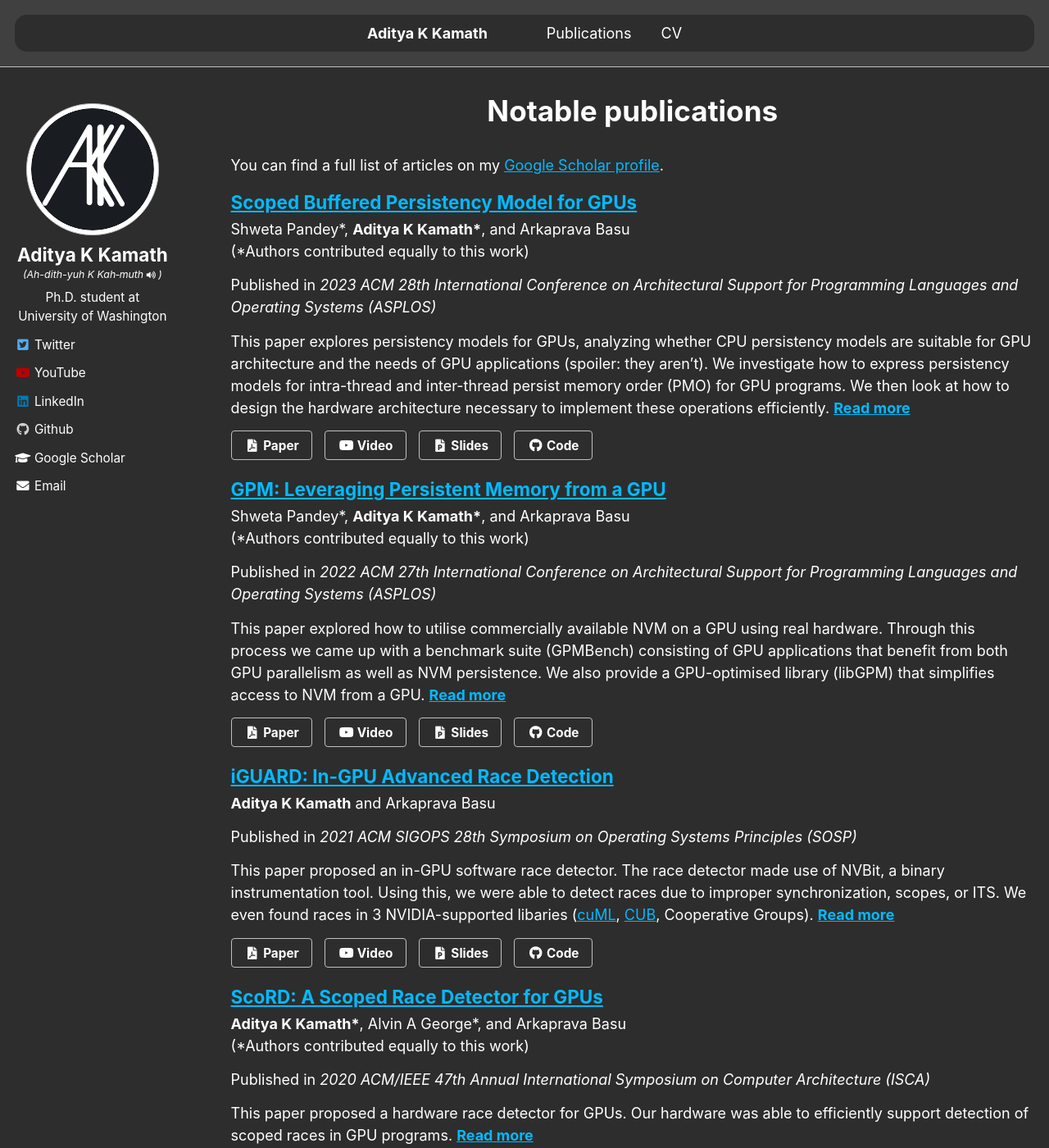
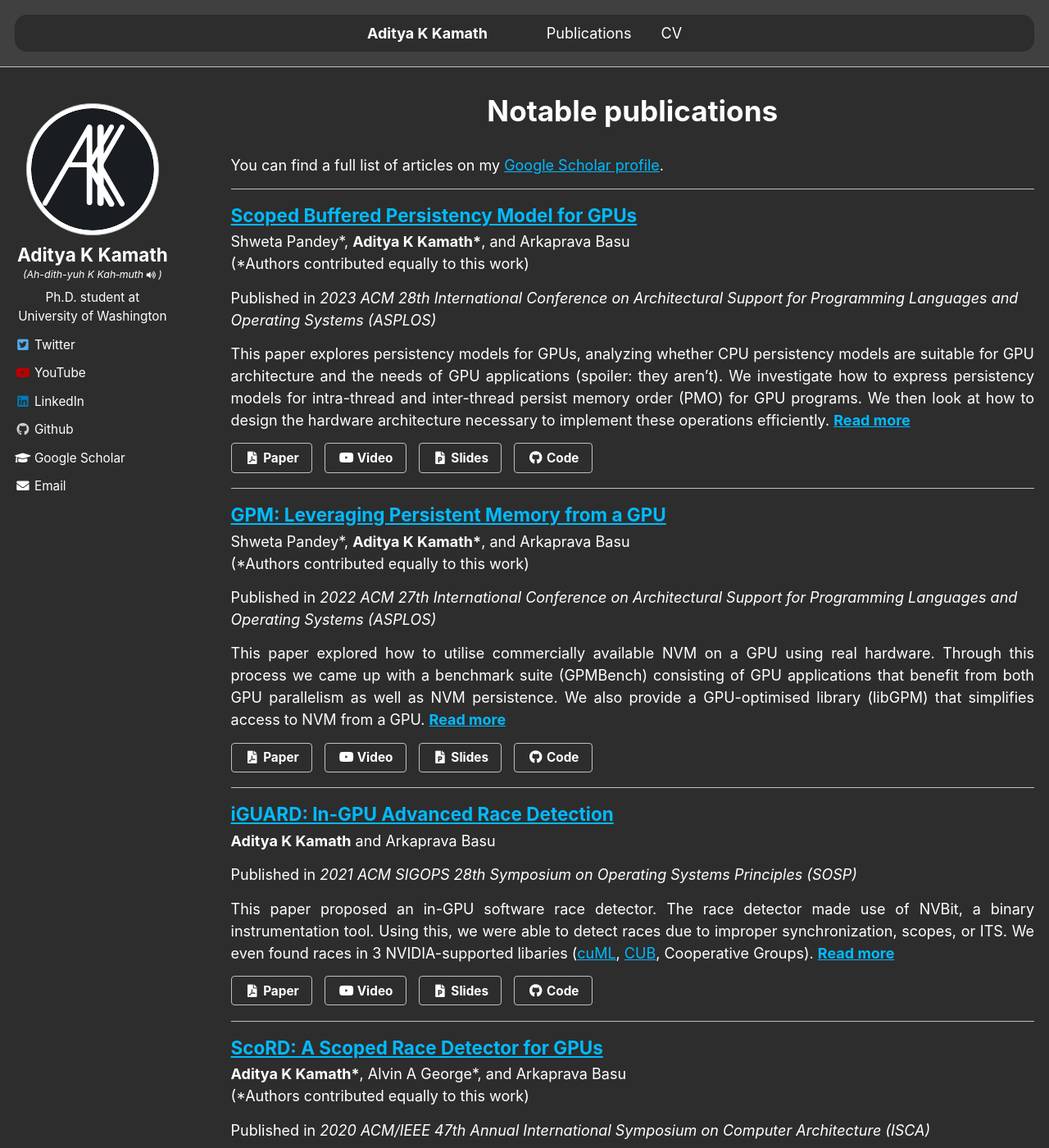
Before and after one commit to AKKamath/akkamath.github.io, a Jekyll site: the page built from _pages/publications.md, in a window 1280 px wide and 1400 px high. Shown: the whole window at 82% size. Built offline with Jekyll 4.4.1, drawn with Linux system fonts in a browser that asks for light colours.

Commit message:
Add clean line between entries in publications, and justify text

```diff
--- a/_includes/archive-single.html
+++ b/_includes/archive-single.html
@@ -48,9 +48,9 @@
         {% endif %}
 
     {% if post.excerpt and site.read_more != 'enabled' %}
-    <p class="archive__item-excerpt" itemprop="description">{{ post.excerpt | markdownify }}</p>
+    <p class="archive__item-excerpt-big" itemprop="description">{{ post.excerpt | markdownify }}</p>
     {% elsif post.excerpt and site.read_more == 'enabled' %}
-    <p class="archive__item-excerpt" itemprop="description"><p>{{ post.excerpt | markdownify | remove: '<p>' | remove: '</p>' }}<strong><a href="{{ base_path }}{{ post.url }}" rel="permalink"> Read more</a></strong></p></p>
+    <p class="archive__item-excerpt-big" itemprop="description">{{ post.excerpt | markdownify | remove: '<p>' | remove: '</p>' }}<strong><a href="{{ base_path }}{{ post.url }}" rel="permalink"> Read more</a></strong></p>
     {% endif %}
 
 
@@ -70,8 +70,6 @@
     {% endif %}
     </p>
     {% endif %}
-
-
-
+    <p class="divider__line"></p>
   </article>
 </div>
--- a/_pages/publications.md
+++ b/_pages/publications.md
@@ -6,6 +6,7 @@
 ---
 {% if site.author.googlescholar %}
   You can find a full list of articles on my <a href="{{site.author.googlescholar}}">Google Scholar profile</a>.
+  <p class="divider__line"></p>
 {% endif %}
 
 {% include base_path %}
--- a/_sass/_archive.scss
+++ b/_sass/_archive.scss
@@ -69,6 +69,10 @@
   & + p {
     text-indent: 0;
   }
+}
+
+.archive__item-excerpt-big {
+  text-align: justify;
 }
 
 .archive__item-teaser {
--- a/_sass/_page.scss
+++ b/_sass/_page.scss
@@ -122,6 +122,10 @@
     max-width: none;
     min-width: auto;
   }
+}
+
+.divider__line {
+  border-top: 1px solid $border-color;
 }
 
 .page__hero {
```
